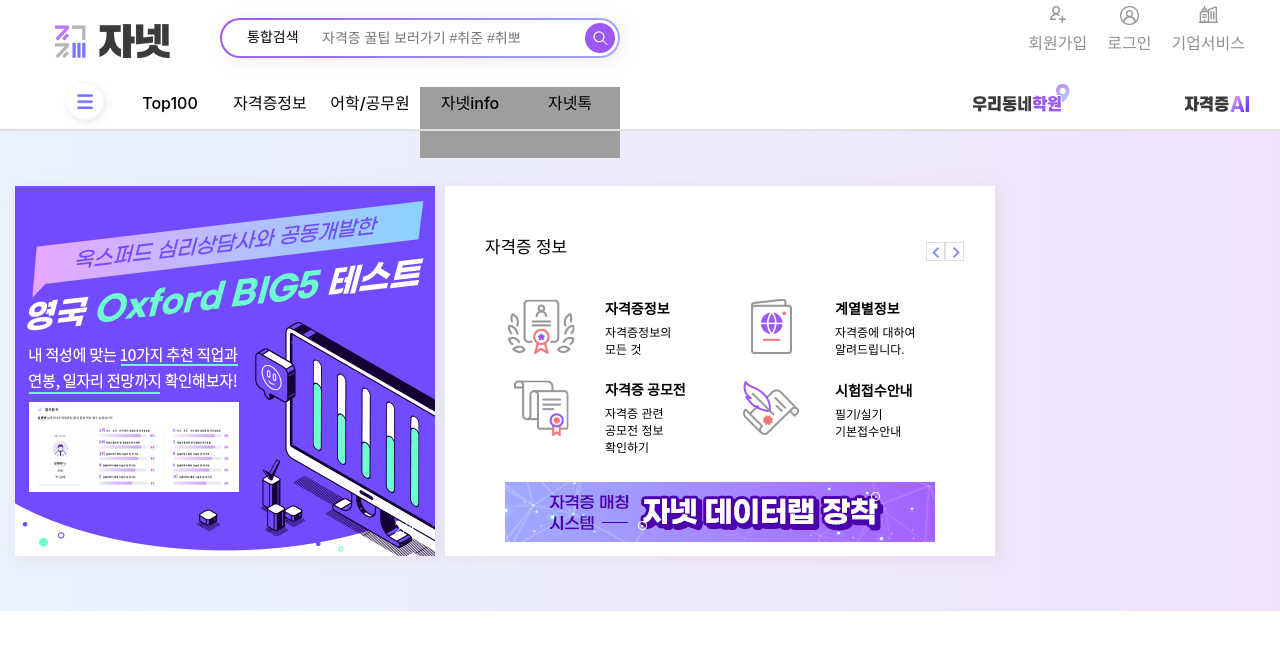
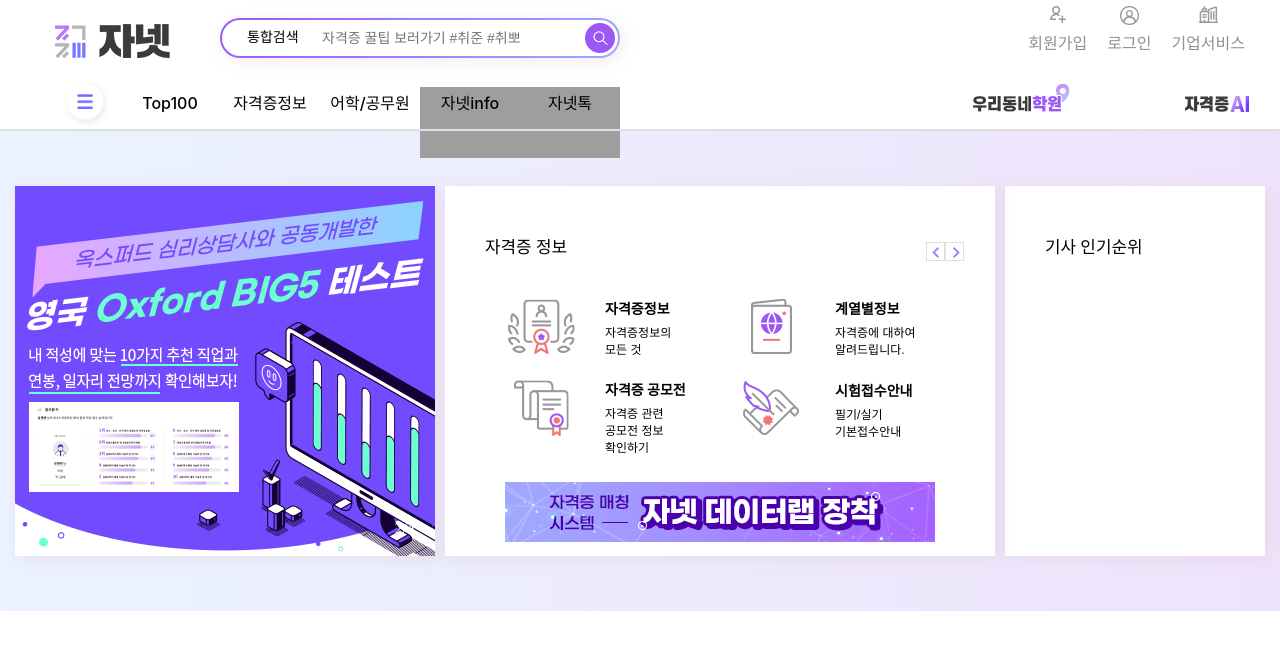
Before and after one commit to jundm/clone-ja, a Next.js app: page / in a window 1280 px wide. Shown: the top 650 px of the page. Built offline with nearby package versions, Linux system fonts and the light colour scheme; grey boxes are pictures that could not be loaded.

Commit message:
feat:add rank api

```diff
--- /dev/null
+++ b/components/TopSection/MainChart/index.tsx
@@ -0,0 +1,31 @@
+import React from "react";
+import { Swiper, SwiperSlide } from "swiper/react";
+import { Tit_h1 } from "../MainInfo/style";
+import { Chart_content_ul, MainChart_div, Swiper_container_div } from "./style";
+
+interface MainChartProps {}
+
+function MainChart({}: MainChartProps) {
+  return (
+    <MainChart_div>
+      <Swiper_container_div>
+        <Swiper
+          onSlideChange={() => console.log("slide change")}
+          onSwiper={(swiper) => console.log(swiper)}
+        >
+          <SwiperSlide>
+            <Tit_h1>기사 인기순위</Tit_h1>
+            <Chart_content_ul>
+
+            </Chart_content_ul>
+          </SwiperSlide>
+          <SwiperSlide>Slide 2</SwiperSlide>
+          <SwiperSlide>Slide 3</SwiperSlide>
+          <SwiperSlide>Slide 4</SwiperSlide>
+        </Swiper>
+      </Swiper_container_div>
+    </MainChart_div>
+  );
+}
+
+export default MainChart;
--- /dev/null
+++ b/components/TopSection/MainChart/style.tsx
@@ -0,0 +1,28 @@
+import styled from "@emotion/styled";
+
+export const MainChart_div = styled.div`
+  width: 260px;
+  height: 370px;
+  background: #fff;
+  padding: 40px 30px 35px;
+  float: left;
+  -webkit-box-shadow: 3px 3px 15px rgb(221 185 189 / 30%);
+  -moz-box-shadow: 3px 3px 15px rgba(221, 185, 189, 0.3);
+  box-shadow: 3px 3px 15px rgb(221 185 189 / 30%);
+`;
+export const Swiper_container_div = styled.div`
+  margin: 0 auto;
+  position: relative;
+  overflow: hidden;
+  z-index: 1;
+`;
+export const Chart_content_ul = styled.ul`
+  padding: 25px 0;
+`;
+export const ASDFASDF4ASDFSGFDFGSDFGSDFGSDF = styled.div``;
+export const ASDFASDFA2SDFSGFDFGSDFGSDFGSDF = styled.div``;
+export const ASDFASDFASDF1SGFDFGSDFGSDFGSDF = styled.div``;
+export const ASDFASD5FASDFSGFDFGSDFGSDFGSDF = styled.div``;
+export const ASDFASD1DFASDFSGFDFGSDFGSDFGSDF = styled.div``;
+export const ASDFASDFASDFSGFDFGS1DFGSDFGSDF = styled.div``;
+export const ASDFASD1FASDFSGFDFGSDFGSDFGSDF = styled.div``;
--- a/components/TopSection/index.tsx
+++ b/components/TopSection/index.tsx
@@ -1,4 +1,5 @@
 import React from "react";
+import MainChart from "./MainChart";
 import MainInfo from "./MainInfo";
 import Slide from "./Slide";
 import { ContentTop_section } from "./Slide/style";
@@ -12,6 +13,7 @@
         <div style={{ width: "1250px" }}>
           <Slide />
           <MainInfo />
+          <MainChart />
         </div>
       </div>
     </ContentTop_section>
--- a/pages/api/hello.ts
+++ /dev/null
@@ -1,13 +0,0 @@
-// Next.js API route support: https://nextjs.org/docs/api-routes/introduction
-import type { NextApiRequest, NextApiResponse } from 'next'
-
-type Data = {
-  name: string
-}
-
-export default function handler(
-  req: NextApiRequest,
-  res: NextApiResponse<Data>
-) {
-  res.status(200).json({ name: 'John Doe' })
-}
--- /dev/null
+++ b/pages/api/ranks/[top].ts
@@ -0,0 +1,15 @@
+// Next.js API route support: https://nextjs.org/docs/api-routes/introduction
+import type { NextApiRequest, NextApiResponse } from "next";
+import { sampleData } from "util/data/top";
+
+export default function handler(req: NextApiRequest, res: NextApiResponse) {
+  try {
+    const { top } = req.query;
+
+    console.log(top, "top");
+    const data = sampleData.find((data) => data.id === parseInt(top as string));
+    res.status(200).json(data);
+  } catch (e: any) {
+    res.status(500).json({ statusCode: 500, message: e.message });
+  }
+}
--- /dev/null
+++ b/pages/api/ranks/index.ts
@@ -0,0 +1,16 @@
+import { sampleData } from "util/data/top";
+
+// Next.js API route support: https://nextjs.org/docs/api-routes/introduction
+import type { NextApiRequest, NextApiResponse } from "next";
+
+export default function handler(req: NextApiRequest, res: NextApiResponse) {
+  try {
+    if (!Array.isArray(sampleData)) {
+      throw new Error("Can't use data");
+    }
+
+    res.status(200).json(sampleData);
+  } catch (e: any) {
+    res.status(500).json({ statusCode: 500, message: e.message });
+  }
+}
--- a/pages/index.tsx
+++ b/pages/index.tsx
@@ -10,7 +10,6 @@
     <>
       <Header />
       <HiddenMenu />
-
       <TopSection />
     </>
   );
--- /dev/null
+++ b/util/data/top.ts
@@ -0,0 +1,50 @@
+export const sampleData = [
+  {
+    id: 1,
+    title: "토익(TOEIC)",
+    licenseOrgan: "미국 ETS",
+    esRegdt: "2021-06-11T00:00:00.000+00:00",
+  },
+  {
+    id: 2,
+    title: "한국사능력검정시험",
+    licenseOrgan: "국사편찬위원회",
+    esRegdt: "2021-07-13T00:00:00.000+00:00",
+  },
+  {
+    id: 3,
+    title: "전기기사",
+    licenseOrgan: "한국산업인력공단",
+    esRegdt: "2021-07-13T00:00:00.000+00:00",
+  },
+  {
+    id: 4,
+    title: "공인중개사",
+    licenseOrgan: "한국산업인력공단",
+    esRegdt: "2021-07-13T00:00:00.000+00:00",
+  },
+  {
+    id: 5,
+    title: "산업안전기사",
+    licenseOrgan: "한국산업인력공단",
+    esRegdt: "2021-07-13T00:00:00.000+00:00",
+  },
+  {
+    id: 6,
+    title: "KBS한국어능력시험",
+    licenseOrgan: "KBS 한국어진흥원",
+    esRegdt: "2021-07-02T00:00:00.000+00:00",
+  },
+  {
+    id: 7,
+    title: "요양보호사",
+    licenseOrgan: "한국보건의료인국가시험원",
+    esRegdt: "2021-08-06T00:00:00.000+00:00",
+  },
+  {
+    id: 8,
+    title: "ITQ",
+    licenseOrgan: "한국생산성본부",
+    esRegdt: "2021-07-13T00:00:00.000+00:00",
+  },
+];
```
